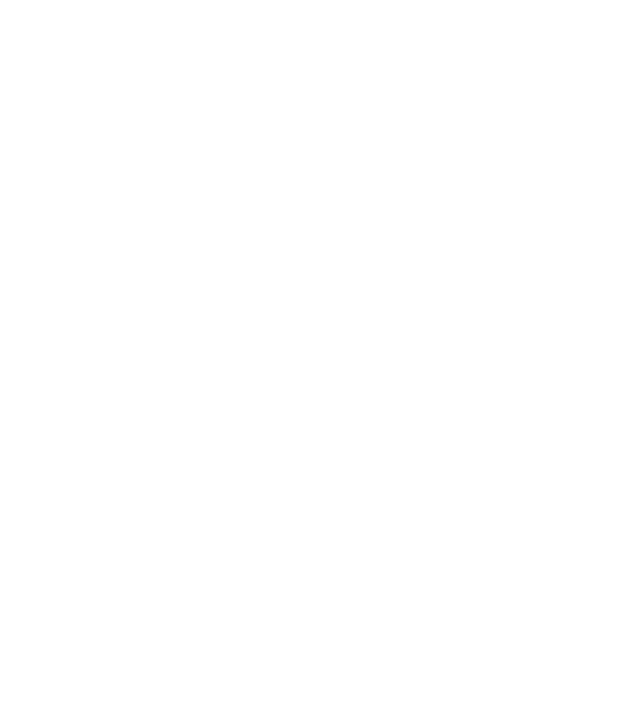
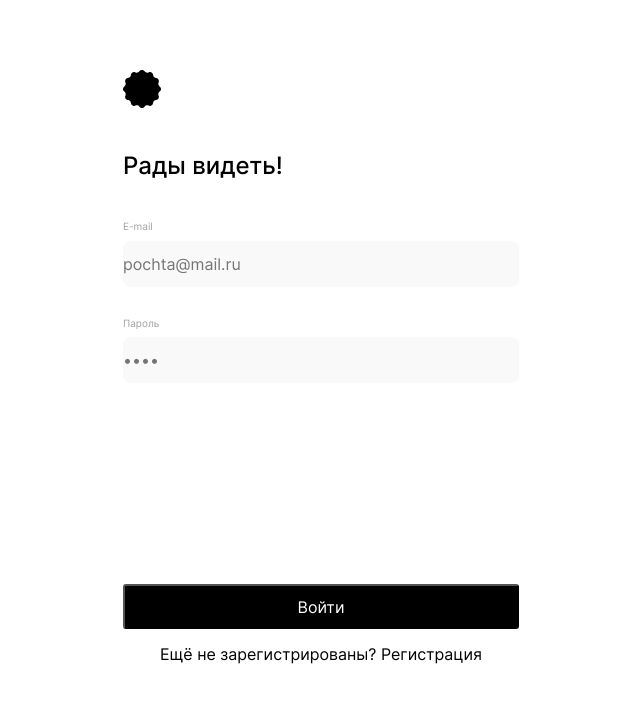
Before and after one commit to PolinaAndreyanova/movies-explorer-frontend, a React (Create React App) app: page /signin in a window 1280 px wide. Shown: the top 702 px of the page, without its empty margins (319-959 px from the left). Built offline with nearby package versions, Linux system fonts and the light colour scheme.

Commit message:
feat: сверстать страницу авторизации

```diff
--- a/src/components/App/App.js
+++ b/src/components/App/App.js
@@ -6,6 +6,7 @@
 import Main from '../Main/Main';
 import Footer from '../Footer/Footer';
 import Register from '../Register/Register';
+import Login from '../Login/Login';
 import NotFoundPage from '../NotFoundPage/NotFoundPage';
 
 function App() {
@@ -24,7 +25,9 @@
 
         <Route path='/profile'></Route>
 
-        <Route path='/signin'></Route>
+        <Route path='/signin'>
+          <Login />
+        </Route>
 
         <Route path='/signup'>
           <Register />
--- /dev/null
+++ b/src/components/Login/Login.css
@@ -0,0 +1,81 @@
+.login {
+  display: flex;
+}
+
+.login__content {
+  margin: 70px auto 0;
+}
+
+.login__logo {
+  width: 38px;
+  height: 38px;
+}
+
+.login__header {
+  margin: 40px 0 0;
+  font-style: normal;
+  font-weight: 500;
+  font-size: 24px;
+  line-height: 29px;
+}
+
+.login__form {
+  margin: 40px 0 0;
+}
+
+.login__input-name {
+  font-style: normal;
+  font-weight: 400;
+  font-size: 10px;
+  line-height: 12px;
+  color: #A0A0A0;
+}
+
+.login__input {
+  width: 396px;
+  height: 46px;
+  background-color: #F9F9F9;
+  border-radius: 8px;
+  border: none;
+  padding: 0;
+}
+
+.login__input-error {
+  margin: 10px 0 0;
+  font-style: normal;
+  font-weight: 400;
+  font-size: 10px;
+  height: 12px;
+  color: #FF4062;
+  visibility: hidden;
+}
+
+.login__submit-button {
+  margin: 179px 0 0;
+  width: 396px;
+  height: 45px;
+  color: white;
+  background-color: #000000;
+  border-radius: 3px;
+  opacity: 1;
+  transition: opacity 0.5s;
+  cursor: pointer;
+}
+
+.login__submit-button:hover {
+  opacity: 0.8;
+}
+
+.login__button {
+  margin: 16px 0 0;
+  display: block;
+  text-decoration: none;
+  color: #000000;
+  text-align: center;
+  opacity: 1;
+  transition: opacity 0.5s;
+}
+
+.login__button:hover {
+  opacity: 0.8;
+}
--- /dev/null
+++ b/src/components/Login/Login.js
@@ -0,0 +1,51 @@
+import './Login.css';
+
+import loginLogoPath from '../../images/logo.svg'
+
+import { Link } from 'react-router-dom';
+
+function Login() {
+  return (
+    <section className='login'>
+      <div className='login__content'>
+        <img className='login__logo' alt='Логотип' src={loginLogoPath} />
+        <h1 className='login__header'>Рады видеть!</h1>
+        <form method='get' name='login-form' className='login__form' noValidate>
+          <div className='login__input-content'>
+            <h2 className='login__input-name'>E-mail</h2>
+            <input
+              required
+              id="email-input"
+              type="email"
+              className="login__input login__input_type_email"
+              name="email"
+              minLength="2"
+              maxLength="40"
+              placeholder="pochta@mail.ru"
+            />
+            <p className='login__input-error'></p>
+          </div>
+
+          <div className='login__input-content'>
+            <h2 className='login__input-name'>Пароль</h2>
+            <input
+              required
+              id="password-input"
+              type="password"
+              className="login__input login__input_type_password"
+              name="password"
+              minLength="2"
+              maxLength="40"
+              placeholder="••••"
+            />
+            <p className='login__input-error'></p>
+          </div>
+          <button type="submit" className="login__submit-button">Войти</button>
+          <Link to="/signup" className="login__button">Ещё не зарегистрированы? Регистрация</Link>
+        </form>
+      </div>
+    </section>
+  );
+}
+
+export default Login;
```
